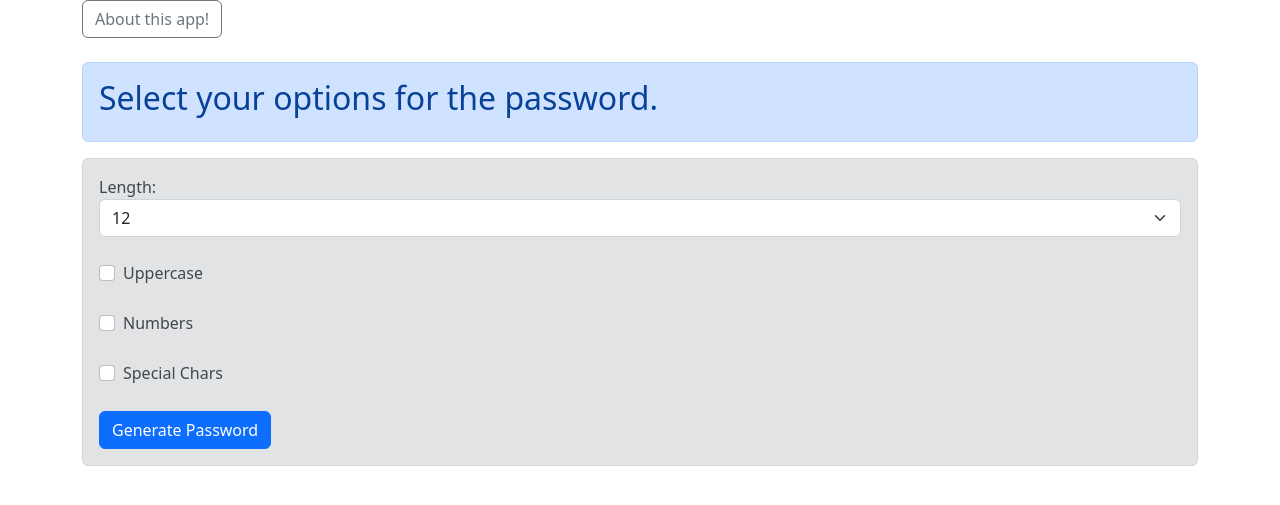
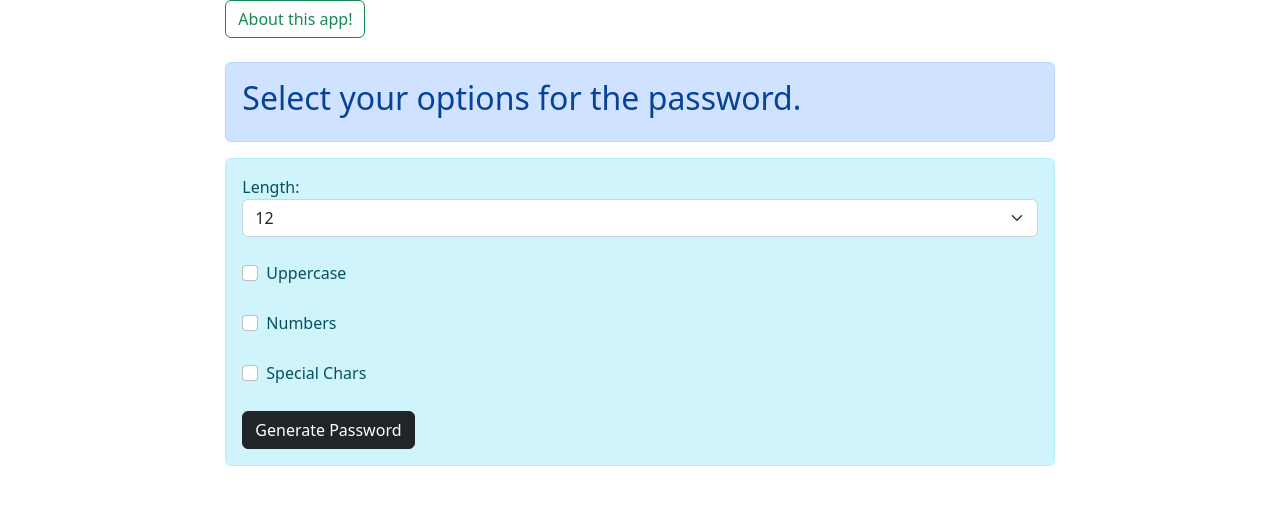
Before and after one commit to 3ldi/password_generator, a Django app: page / in a window 1280 px wide. Shown: the top 505 px of the page. Run offline with Django 4.2, Linux system fonts and the light colour scheme.

Commit message:
Changed bootsrap classes for buttons and alerts

```diff
--- a/passgenerator/templates/passgenerator/home.html
+++ b/passgenerator/templates/passgenerator/home.html
@@ -5,7 +5,7 @@
 <div class="alert alert-primary">
     <h2 class="alert-header">Select your options for the password.</h2>
 </div>
-    <div class="alert alert-secondary">
+    <div class="alert alert-info">
 
         <form action="{% url 'password' %} " method="get">
         {% csrf_token %}
@@ -38,7 +38,7 @@
                 <label class="form-check-label" for="special">Special Chars</label>
             </div>
                 <br>
-                <input type="submit" value="Generate Password" class="btn btn-primary">
+                <input type="submit" value="Generate Password" class="btn btn-dark">
         </form>
 </div>
 {% endblock %}
--- a/passgenerator/templates/passgenerator/layout.html
+++ b/passgenerator/templates/passgenerator/layout.html
@@ -15,8 +15,8 @@
 
     </head>
     <body>
-        <div class="container">
-            <a href="{% url 'about' %}" class="btn btn-outline-secondary">About this app!</a>
+        <div class="container col-8 mx-auto">
+            <a href="{% url 'about' %}" class="btn btn-outline-success">About this app!</a>
             <br>
             <br>
             {% block body %}
--- a/passgenerator/templates/passgenerator/password.html
+++ b/passgenerator/templates/passgenerator/password.html
@@ -1,7 +1,7 @@
 {% extends 'passgenerator/layout.html' %}
 
 {% block body %}
-    <div class="alert alert-success center-text" role="alert">
+    <div class="alert alert-success col-8 mx-auto" role="alert">
         <h2 class="alert-heading">Your password is:</h2>
         <h4> {{ password }} </h4>
     </div>
```
